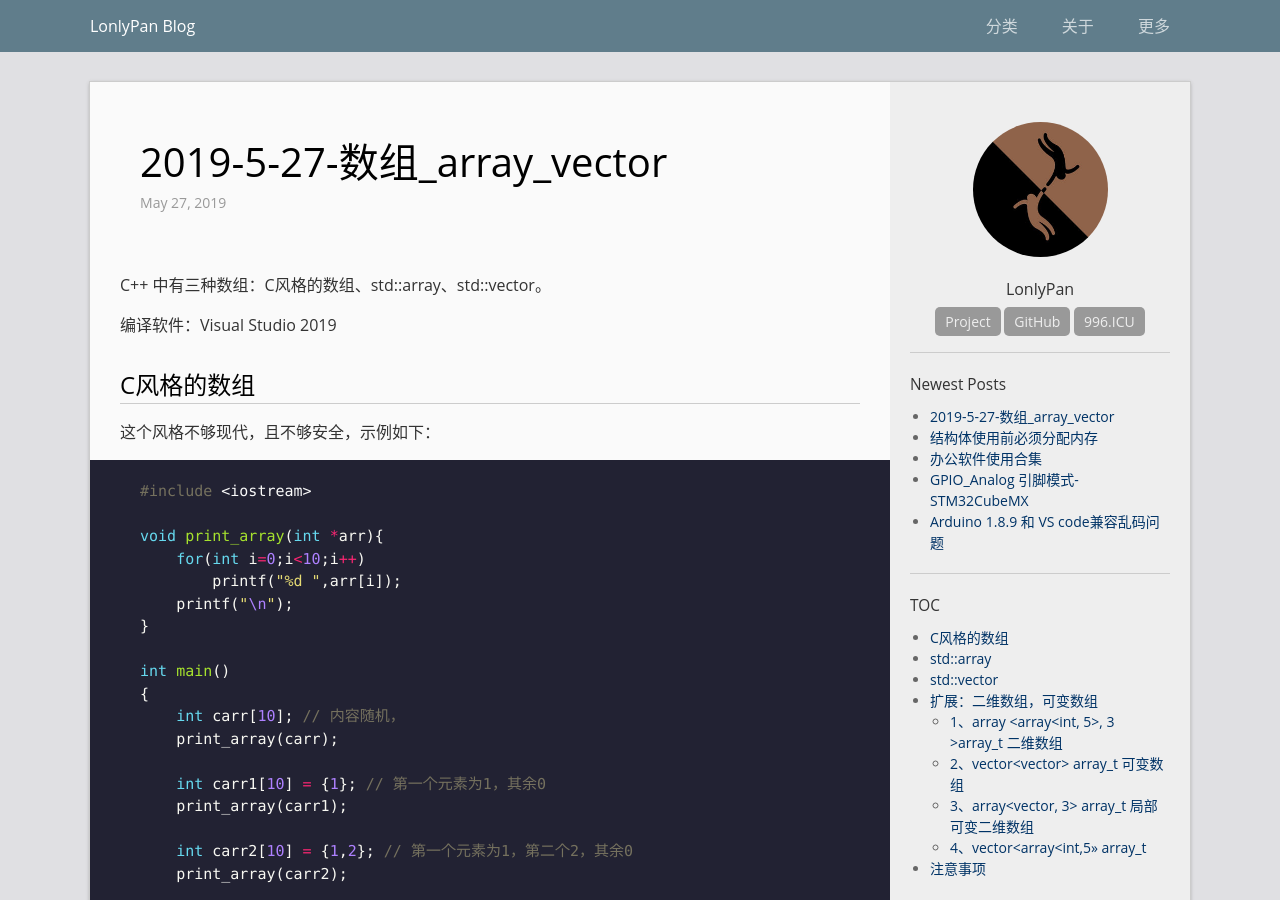
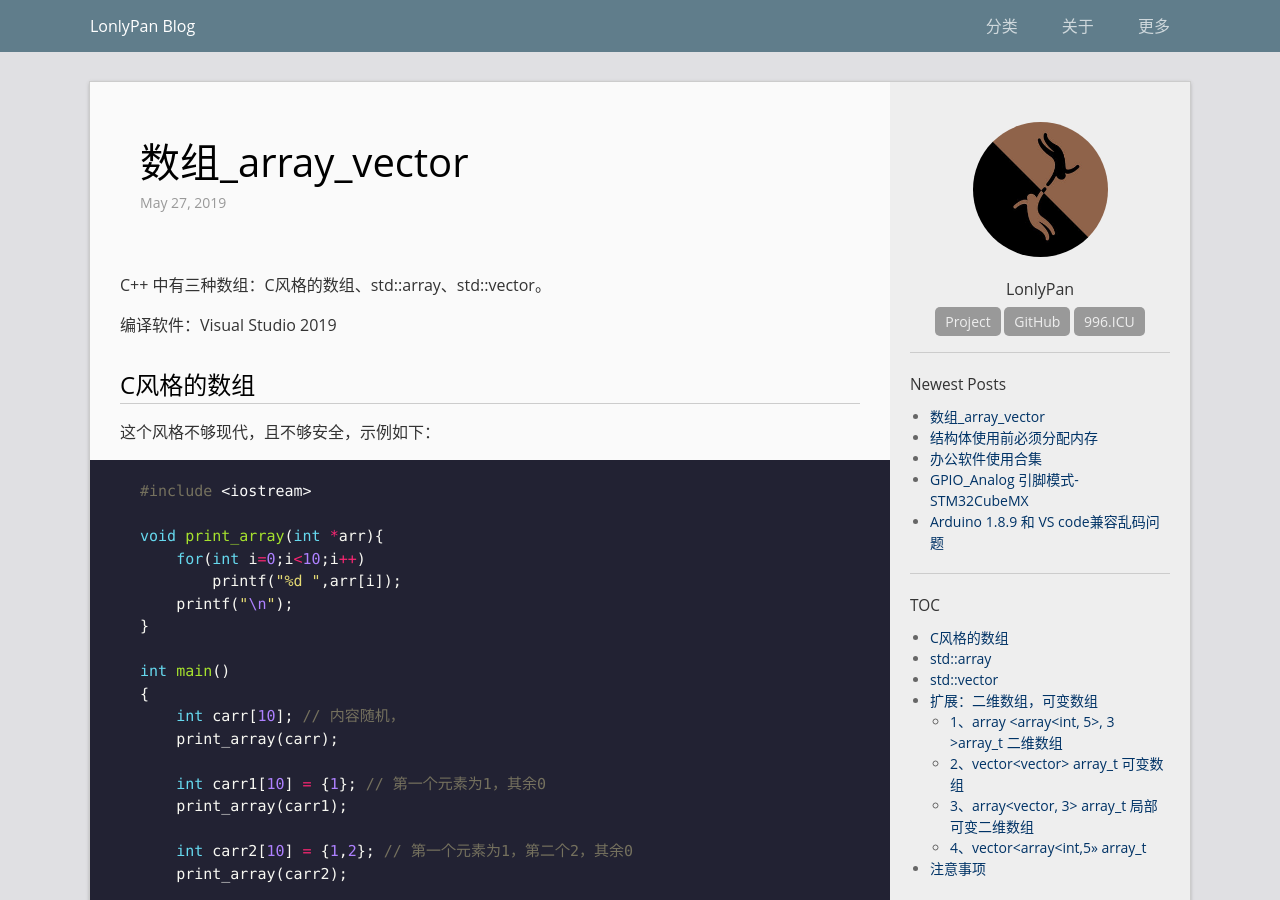
Before and after one commit to LonlyStack/LonlyPan.github.io, a Jekyll site: the page built from _posts/2019-05-27-数组_array_vector.md, in a window 1280 px wide and 900 px high. Built offline with Jekyll 4.4.1, drawn with Linux system fonts in a browser that asks for light colours.

Commit message:
Update 2019-05-27-数组_array_vector.md

```diff
--- a/_posts/2019-05-27-数组_array_vector.md
+++ b/_posts/2019-05-27-数组_array_vector.md
@@ -1,6 +1,6 @@
 ---
 layout: post
-title: "2019-5-27-数组_array_vector"
+title: "数组_array_vector"
 data: 2019-5-27 16:47
 categories:  C++
 ---
```
